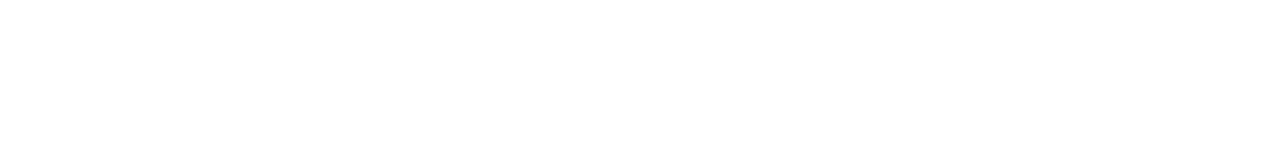
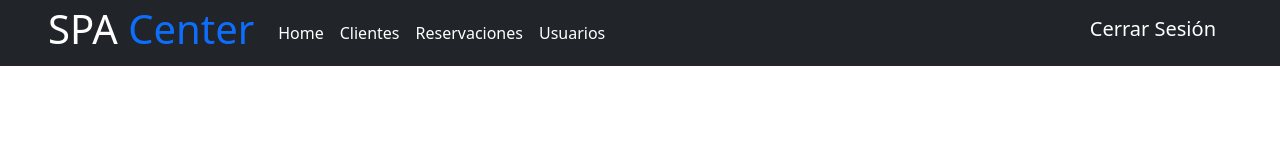
Before and after one commit to LuisPinto9/Front-Proyecto-1er50-Electiva-II, a website: page views/dashboard-users.html in a window 1280 px wide. Drawn offline with nearby package versions, Linux system fonts and the light colour scheme.

Commit message:
Arreglo de iconos

```diff
--- a/views/dashboard-users.html
+++ b/views/dashboard-users.html
@@ -4,10 +4,60 @@
     <meta charset="UTF-8">
     <meta name="viewport" content="width=device-width, initial-scale=1.0">
     <link href="https://cdn.jsdelivr.net/npm/bootstrap@5.3.2/dist/css/bootstrap.min.css" rel="stylesheet" integrity="sha384-T3c6CoIi6uLrA9TneNEoa7RxnatzjcDSCmG1MXxSR1GAsXEV/Dwwykc2MPK8M2HN" crossorigin="anonymous">
-    <title>Document</title>
+    <link rel="icon" type="image/png" href="/img/barberia.png" />
+    <title>Usuarios</title>
 </head>
 <body>
-
+    <div class="container-fluid p-0">
+        <nav
+          class="navbar navbar-expand-lg bg-dark navbar-dark py-3 py-lg-0 px-lg-5 d-flex justify-content-between"
+        >
+          <a href="/" class="navbar-brand ml-lg-3">
+            <h1 class="text-primary">
+              <span class="text-white">SPA</span> Center
+            </h1>
+          </a>
+          <div class="collapse navbar-collapse" id="navbarNav">
+            <ul class="navbar-nav">
+              <li class="nav-item">
+                <a
+                  class="nav-link active"
+                  aria-current="page"
+                  href="/dashboard/home"
+                  >Home</a
+                >
+              </li>
+              <li class="nav-item">
+                <a
+                  class="nav-link active"
+                  aria-current="page"
+                  href="/dashboard/clientes"
+                  >Clientes</a
+                >
+              </li>
+              <li class="nav-item">
+                <a
+                  class="nav-link active"
+                  aria-current="page"
+                  href="/dashboard/reservaciones"
+                  >Reservaciones</a
+                >
+              </li>
+              <li class="nav-item">
+                <a
+                  class="nav-link active"
+                  aria-current="page"
+                  href="/dashboard/reservaciones"
+                  >Usuarios</a
+                >
+              </li>
+            </ul>
+          </div>
+          <a href="/" class="navbar-brand ml-lg-3" onclick="logOut()">
+            <h1 class="nav-link active">Cerrar Sesión</h1>
+          </a>
+        </nav>
+      </div>
 <script src="https://cdn.jsdelivr.net/npm/bootstrap@5.3.2/dist/js/bootstrap.bundle.min.js" integrity="sha384-C6RzsynM9kWDrMNeT87bh95OGNyZPhcTNXj1NW7RuBCsyN/o0jlpcV8Qyq46cDfL" crossorigin="anonymous"></script>
 </body>
 </html>
```
Also changed, not shown: views/dashboard-home.html (+1 -1 lines), views/login.html (+2 -1 lines).
